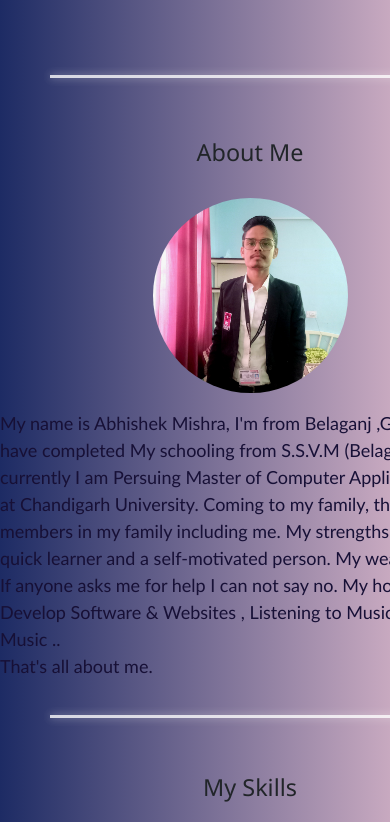
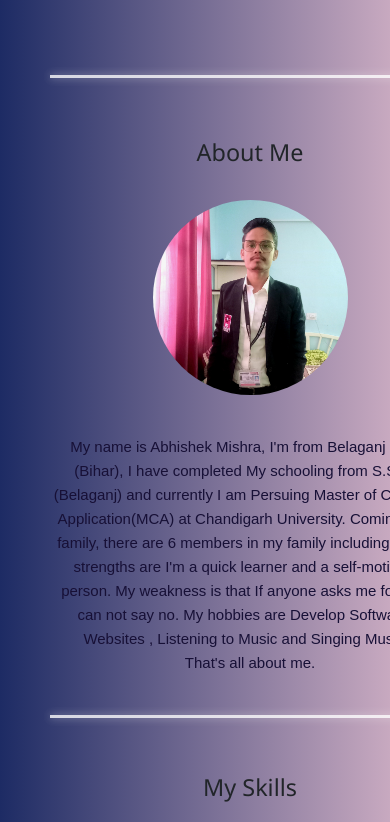
Before and after one commit to Abhishek-Mishra31/abhishek-mishra31.github.io, a plain HTML site: page index.html in a window 390 px wide. Shown: the part 278-1100 px from the top of the page. Drawn offline with nearby package versions, Linux system fonts and the light colour scheme.

Commit message:
fixed_media_queries

```diff
--- a/portfolio_style.css
+++ b/portfolio_style.css
@@ -102,8 +102,13 @@ body {
 
 #section01 p {
     color: rgb(23, 16, 54);
-    font-size: 18px;
-    font-family: 'Gill Sans', 'Gill Sans MT', Calibri, 'Trebuchet MS', sans-serif;
+    font-size: 20px;
+    font-weight: 500;
+    line-height: 1.6;
+    font-family: 'Poppins', sans-serif;
+    text-align: justify;
+    max-width: 80%;
+    margin: auto;
     opacity: 0;
     animation: slideleft 1s ease forwards;
     animation-delay: 1s;
@@ -313,6 +318,11 @@ body {
         flex-direction: column;
         height: 640px;
         width: 100%;
+    }
+
+    #section01 p {
+        font-size: 15px;
+        text-align: center;
     }
 
     #section01 img {
```
